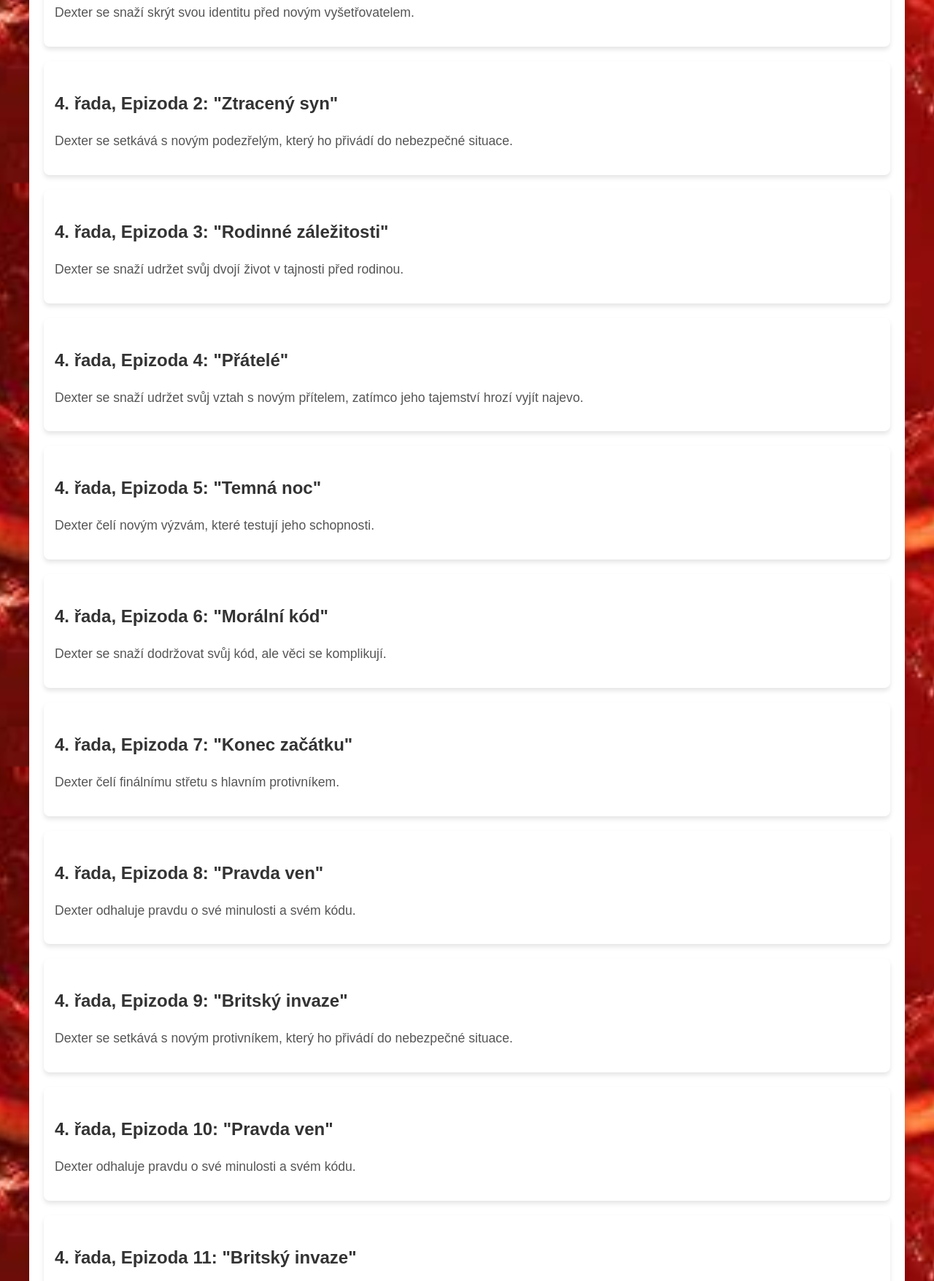
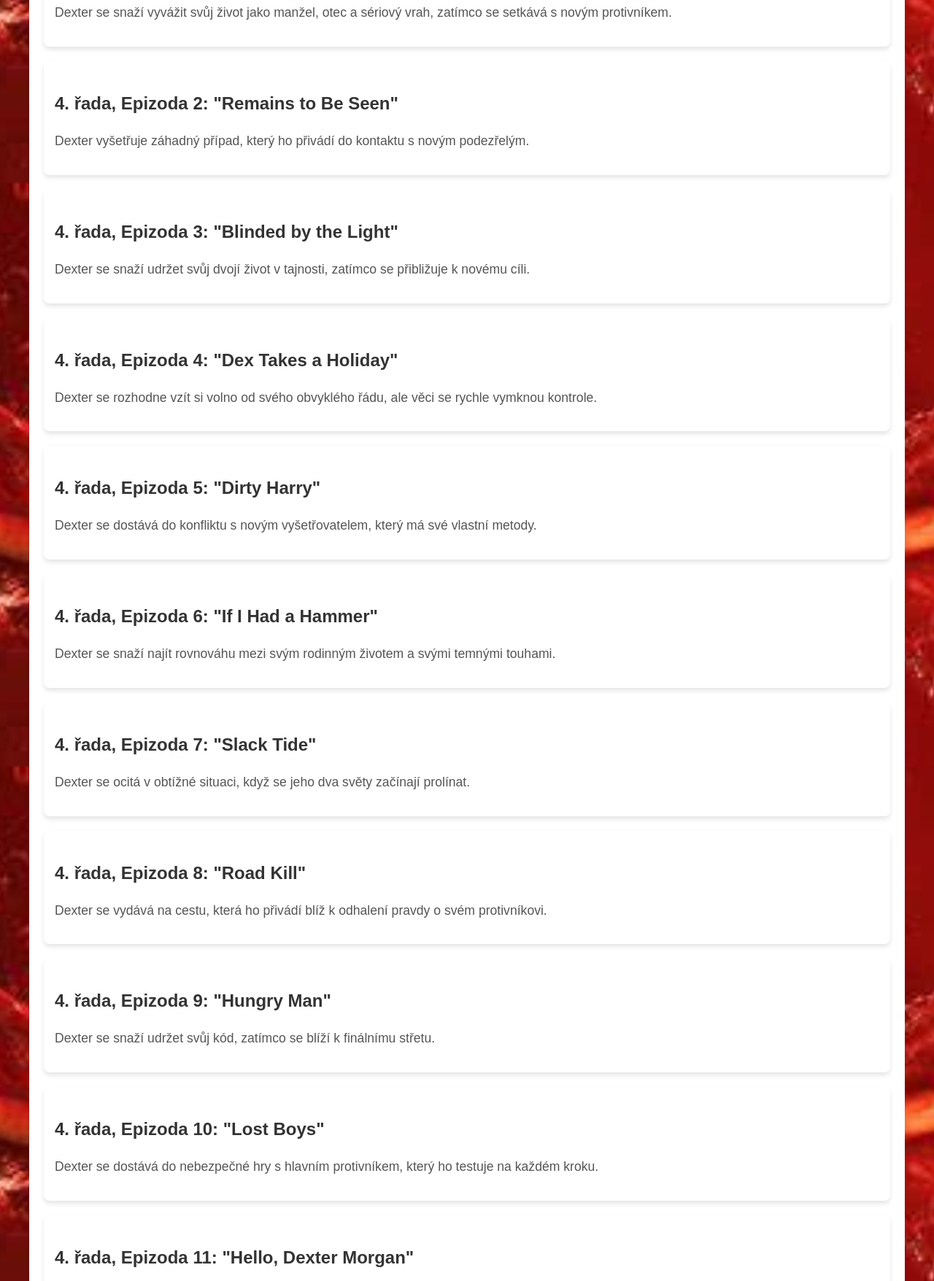
Before and after one commit to sdsd98/Vadim, a plain HTML site: page epizody.html in a window 1280 px wide. Shown: the part 6949-8705 px from the top of the page at 73% size. Drawn offline with Linux system fonts and the light colour scheme.

Commit message:
ASDASDASDASD

```diff
--- a/epizody.html
+++ b/epizody.html
@@ -188,54 +188,53 @@
 
 <!-- 4. řada -->
 <div class="episode" data-season="4">
-          <h3>4. řada, Epizoda 1: "Život na útěku"</h3>
-          <p>Dexter se snaží skrýt svou identitu před novým vyšetřovatelem.</p>
+  <h3>4. řada, Epizoda 1: "Living the Dream"</h3>
+  <p>Dexter se snaží vyvážit svůj život jako manžel, otec a sériový vrah, zatímco se setkává s novým protivníkem.</p>
 </div>
 <div class="episode" data-season="4">
-          <h3>4. řada, Epizoda 2: "Ztracený syn"</h3>
-          <p>Dexter se setkává s novým podezřelým, který ho přivádí do nebezpečné situace.</p>
+  <h3>4. řada, Epizoda 2: "Remains to Be Seen"</h3>
+  <p>Dexter vyšetřuje záhadný případ, který ho přivádí do kontaktu s novým podezřelým.</p>
 </div>
 <div class="episode" data-season="4">
-          <h3>4. řada, Epizoda 3: "Rodinné záležitosti"</h3>
-          <p>Dexter se snaží udržet svůj dvojí život v tajnosti před rodinou.</p>
+  <h3>4. řada, Epizoda 3: "Blinded by the Light"</h3>
+  <p>Dexter se snaží udržet svůj dvojí život v tajnosti, zatímco se přibližuje k novému cíli.</p>
 </div>
 <div class="episode" data-season="4">
-          <h3>4. řada, Epizoda 4: "Přátelé"</h3>
-          <p>Dexter se snaží udržet svůj vztah s novým přítelem, zatímco jeho tajemství hrozí vyjít najevo.</p>
+  <h3>4. řada, Epizoda 4: "Dex Takes a Holiday"</h3>
+  <p>Dexter se rozhodne vzít si volno od svého obvyklého řádu, ale věci se rychle vymknou kontrole.</p>
 </div>
 <div class="episode" data-season="4">
-          <h3>4. řada, Epizoda 5: "Temná noc"</h3>
-          <p>Dexter čelí novým výzvám, které testují jeho schopnosti.</p>
+  <h3>4. řada, Epizoda 5: "Dirty Harry"</h3>
+  <p>Dexter se dostává do konfliktu s novým vyšetřovatelem, který má své vlastní metody.</p>
 </div>
 <div class="episode" data-season="4">
-          <h3>4. řada, Epizoda 6: "Morální kód"</h3>
-          <p>Dexter se snaží dodržovat svůj kód, ale věci se komplikují.</p>
+  <h3>4. řada, Epizoda 6: "If I Had a Hammer"</h3>
+  <p>Dexter se snaží najít rovnováhu mezi svým rodinným životem a svými temnými touhami.</p>
 </div>
 <div class="episode" data-season="4">
-          <h3>4. řada, Epizoda 7: "Konec začátku"</h3>
-          <p>Dexter čelí finálnímu střetu s hlavním protivníkem.</p>
+  <h3>4. řada, Epizoda 7: "Slack Tide"</h3>
+  <p>Dexter se ocitá v obtížné situaci, když se jeho dva světy začínají prolínat.</p>
 </div>
 <div class="episode" data-season="4">
-          <h3>4. řada, Epizoda 8: "Pravda ven"</h3>
-          <p>Dexter odhaluje pravdu o své minulosti a svém kódu.</p>
+  <h3>4. řada, Epizoda 8: "Road Kill"</h3>
+  <p>Dexter se vydává na cestu, která ho přivádí blíž k odhalení pravdy o svém protivníkovi.</p>
 </div>
 <div class="episode" data-season="4">
-          <h3>4. řada, Epizoda 9: "Britský invaze"</h3>
-          <p>Dexter se setkává s novým protivníkem, který ho přivádí do nebezpečné situace.</p>
+  <h3>4. řada, Epizoda 9: "Hungry Man"</h3>
+  <p>Dexter se snaží udržet svůj kód, zatímco se blíží k finálnímu střetu.</p>
 </div>
 <div class="episode" data-season="4">
-          <h3>4. řada, Epizoda 10: "Pravda ven"</h3>
-          <p>Dexter odhaluje pravdu o své minulosti a svém kódu.</p>
+  <h3>4. řada, Epizoda 10: "Lost Boys"</h3>
+  <p>Dexter se dostává do nebezpečné hry s hlavním protivníkem, který ho testuje na každém kroku.</p>
 </div>
 <div class="episode" data-season="4">
-          <h3>4. řada, Epizoda 11: "Britský invaze"</h3>
-          <p>Dexter se setkává s novým protivníkem, který ho přivádí do nebezpečné situace.</p>
+  <h3>4. řada, Epizoda 11: "Hello, Dexter Morgan"</h3>
+  <p>Dexter čelí svému největšímu protivníkovi, který zná jeho tajemství.</p>
 </div>
 <div class="episode" data-season="4">
-          <h3>4. řada, Epizoda 12: "Konec začátku"</h3>
-          <p>Dexter čelí finálnímu střetu s hlavním protivníkem.</p>
+  <h3>4. řada, Epizoda 12: "The Getaway"</h3>
+  <p>Dexter se snaží uniknout z pasti, kterou mu nastražil jeho protivník, ale cena za svobodu může být vysoká.</p>
 </div>
-
         <!-- 5. řada -->
 <div class="episode" data-season="5">
   <h3>5. řada, Epizoda 1: "Život na útěku"</h3>
@@ -272,18 +271,6 @@
 <div class="episode" data-season="5">
   <h3>5. řada, Epizoda 9: "Britský invaze"</h3>
   <p>Dexter se setkává s novým protivníkem, který ho přivádí do nebezpečné situace.</p>
-        </div>
-        <div class="episode" data-season="5">
-          <h3>5. řada, Epizoda 10: "Pravda ven"</h3>
-          <p>Dexter odhaluje pravdu o své minulosti a svém kódu.</p>
-        </div>
-        <div class="episode" data-season="5">
-          <h3>5. řada, Epizoda 11: "Britský invaze"</h3>
-          <p>Dexter se setkává s novým protivníkem, který ho přivádí do nebezpečné situace.</p>
-        </div>
-        <div class="episode" data-season="5">
-          <h3>5. řada, Epizoda 12: "Konec začátku"</h3>
-          <p>Dexter čelí finálnímu střetu s hlavním protivníkem.</p>
 </div>
 
        <!-- 6. řada -->
@@ -338,52 +325,52 @@
 
  <!-- 7. řada -->
 <div class="episode" data-season="7">
-    <h3>7. řada, Epizoda 1: "Život na útěku"</h3>
-    <p>Dexter se snaží skrýt svou identitu před novým vyšetřovatelem.</p>
+  <h3>7. řada, Epizoda 1: "Are You...?"</h3>
+  <p>Dexter čelí důsledkům toho, že ho Debra odhalila jako sériového vraha, a snaží se najít způsob, jak situaci vyřešit.</p>
 </div>
 <div class="episode" data-season="7">
-    <h3>7. řada, Epizoda 2: "Ztracený syn"</h3>
-    <p>Dexter se setkává s novým podezřelým, který ho přivádí do nebezpečné situace.</p>
+  <h3>7. řada, Epizoda 2: "Sunshine and Frosty Swirl"</h3>
+  <p>Debra se snaží vyrovnat s Dexterovým tajemstvím, zatímco Dexter pokračuje ve svých temných aktivitách.</p>
 </div>
 <div class="episode" data-season="7">
-    <h3>7. řada, Epizoda 3: "Rodinné záležitosti"</h3>
-    <p>Dexter se snaží udržet svůj dvojí život v tajnosti před rodinou.</p>
+  <h3>7. řada, Epizoda 3: "Buck the System"</h3>
+  <p>Dexter se snaží získat Debru na svou stranu, zatímco vyšetřuje nový případ.</p>
 </div>
 <div class="episode" data-season="7">
-    <h3>7. řada, Epizoda 4: "Přátelé"</h3>
-    <p>Dexter se snaží udržet svůj vztah s novým přítelem, zatímco jeho tajemství hrozí vyjít najevo.</p>
+  <h3>7. řada, Epizoda 4: "Run"</h3>
+  <p>Dexter a Debra se ocitají v konfliktu, když se Debra snaží pochopit Dexterovu pravou povahu.</p>
 </div>
 <div class="episode" data-season="7">
-    <h3>7. řada, Epizoda 5: "Temná noc"</h3>
-    <p>Dexter čelí novým výzvám, které testují jeho schopnosti.</p>
+  <h3>7. řada, Epizoda 5: "Swim Deep"</h3>
+  <p>Dexter se snaží udržet svůj dvojí život pod kontrolou, zatímco se blíží k novému cíli.</p>
 </div>
 <div class="episode" data-season="7">
-    <h3>7. řada, Epizoda 6: "Morální kód"</h3>
-    <p>Dexter se snaží dodržovat svůj kód, ale věci se komplikují.</p>
+  <h3>7. řada, Epizoda 6: "Do the Wrong Thing"</h3>
+  <p>Dexter se zaplete s novou ženou, která ho přivádí do nebezpečné situace.</p>
 </div>
 <div class="episode" data-season="7">
-    <h3>7. řada, Epizoda 7: "Konec začátku"</h3>
-    <p>Dexter čelí finálnímu střetu s hlavním protivníkem.</p>
+  <h3>7. řada, Epizoda 7: "Chemistry"</h3>
+  <p>Dexter se snaží vyvážit svůj vztah s Hannah McKayovou, zatímco Debra stále bojuje s jeho tajemstvím.</p>
 </div>
 <div class="episode" data-season="7">
-    <h3>7. řada, Epizoda 8: "Pravda ven"</h3>
-    <p>Dexter odhaluje pravdu o své minulosti a svém kódu.</p>
+  <h3>7. řada, Epizoda 8: "Argentina"</h3>
+  <p>Dexter a Hannah plánují útěk do Argentiny, ale jejich plány jsou ohroženy.</p>
 </div>
 <div class="episode" data-season="7">
-    <h3>7. řada, Epizoda 9: "Britský invaze"</h3>
-    <p>Dexter se setkává s novým protivníkem, který ho přivádí do nebezpečné situace.</p>
+  <h3>7. řada, Epizoda 9: "Helter Skelter"</h3>
+  <p>Dexter se dostává do konfliktu s Isaakem Sirkem, vůdcem ukrajinského gangu.</p>
 </div>
 <div class="episode" data-season="7">
-    <h3>7. řada, Epizoda 10: "Pravda ven"</h3>
-    <p>Dexter odhaluje pravdu o své minulosti a svém kódu.</p>
+  <h3>7. řada, Epizoda 10: "The Dark... Whatever"</h3>
+  <p>Dexter se snaží vyřešit své problémy s Isaakem Sirkem, zatímco Debra čelí vlastním dilematům.</p>
 </div>
 <div class="episode" data-season="7">
-    <h3>7. řada, Epizoda 11: "Britský invaze"</h3>
-    <p>Dexter se setkává s novým protivníkem, který ho přivádí do nebezpečné situace.</p>
+  <h3>7. řada, Epizoda 11: "Do You See What I See?"</h3>
+  <p>Dexter se snaží zachránit svůj vztah s Hannah, zatímco Debra čelí morálním dilematům.</p>
 </div>
 <div class="episode" data-season="7">
-    <h3>7. řada, Epizoda 12: "Konec začátku"</h3>
-    <p>Dexter čelí finálnímu střetu s hlavním protivníkem.</p>
+  <h3>7. řada, Epizoda 12: "Surprise, Motherf***er!"</h3>
+  <p>Dexter čelí finálnímu střetu s Isaakem Sirkem, zatímco Debra se rozhoduje, jak naložit s Dexterovým tajemstvím.</p>
 </div>
 
   <!-- 8. řada -->
```
Lines whose indentation alone changed are shown as unchanged.
